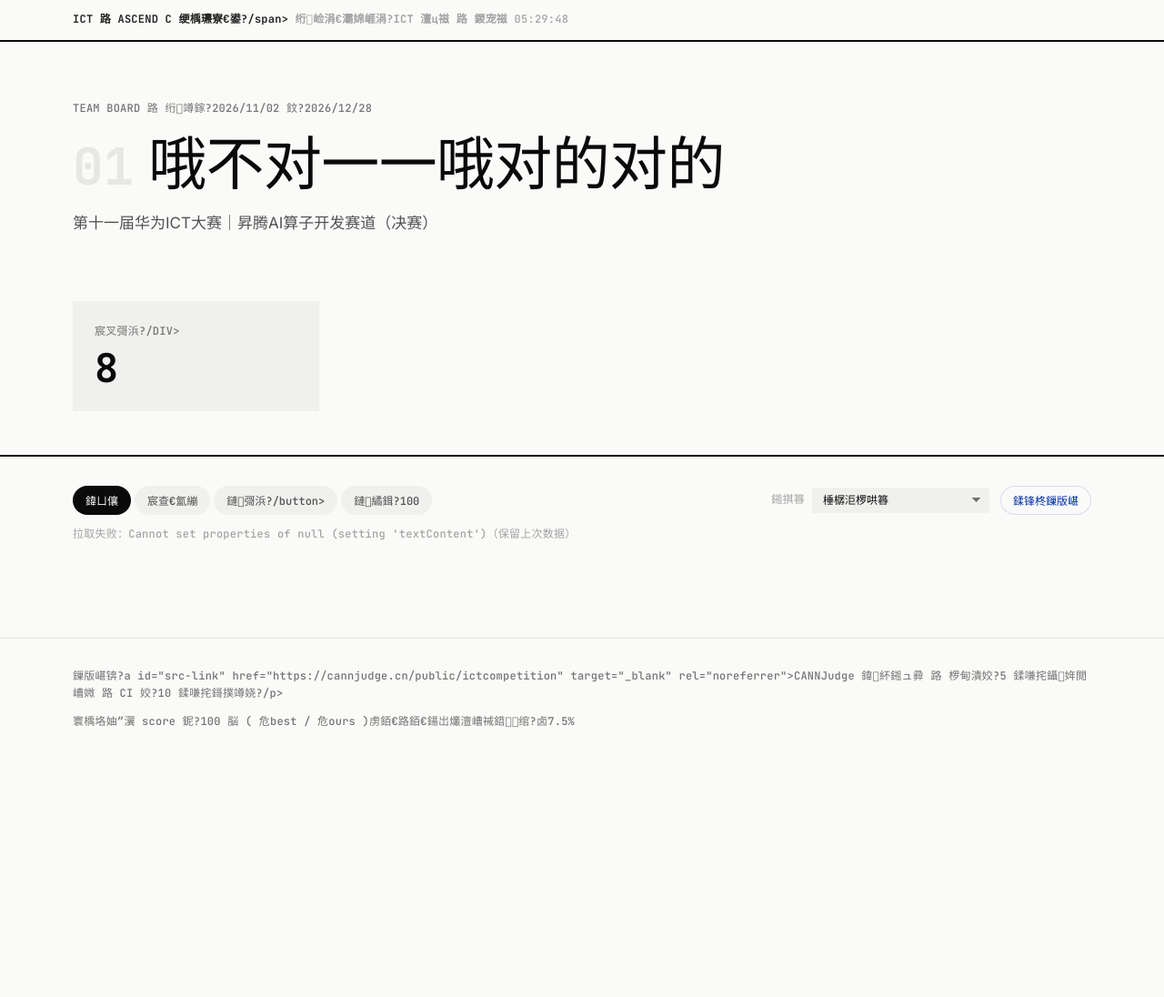
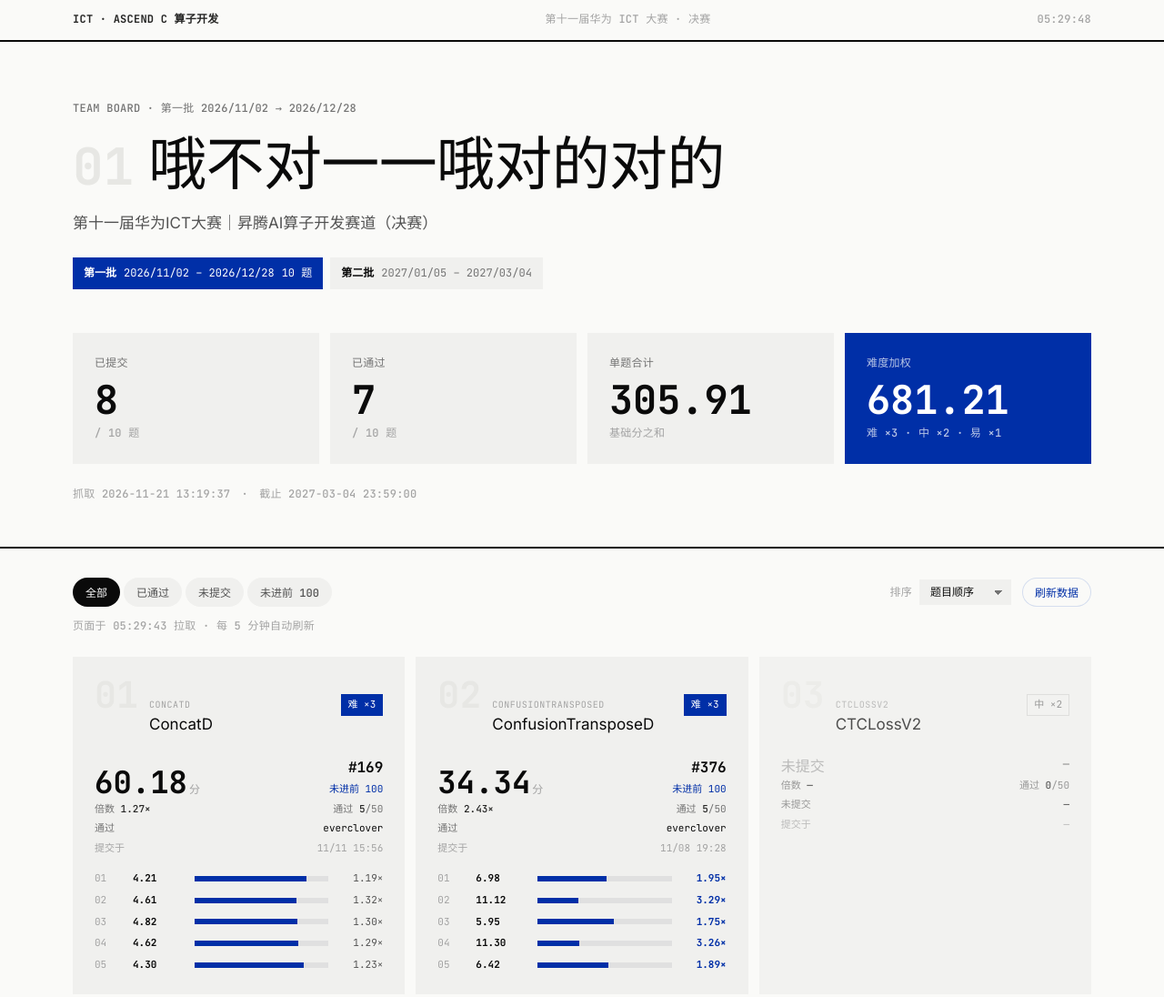
Before and after one commit to tomatorigid/ict-camp-board, a plain HTML site: page index.html in a window 1280 px wide. Shown: the top 1096 px of the page at 91% size. Before the commit the page ends 851 px from the top, so only its background shows below. Drawn offline with Linux system fonts and the light colour scheme.

Commit message:
chore: 刷新看板 2026-11-21 13:29

```diff
--- a/index.html
+++ b/index.html
@@ -3,7 +3,7 @@
 <head>
 <meta charset="utf-8">
 <meta name="viewport" content="width=device-width, initial-scale=1">
-<title>ICT 绠楀瓙寮€鍙?路 闃熶紞棰樼洰闈㈡澘</title>
+<title>ICT 算子开发 · 队伍题目面板</title>
 <link rel="preconnect" href="https://fonts.googleapis.com">
 <link rel="preconnect" href="https://fonts.gstatic.com" crossorigin>
 <link rel="stylesheet" href="https://fonts.googleapis.com/css2?family=Inter:wght@200;300;400;500;600;700;800&family=JetBrains+Mono:wght@400;500;700&display=swap">
@@ -13,43 +13,43 @@
 
 <div class="chrome">
   <div class="wrap chrome-in">
-    <span class="mono">ICT 路 ASCEND C 绠楀瓙寮€鍙?/span>
-    <span class="mono dim">绗崄涓€灞婂崕涓?ICT 澶ц禌 路 鍐宠禌</span>
-    <span class="mono dim" id="chrome-clock">鈥?/span>
+    <span class="mono">ICT · ASCEND C 算子开发</span>
+    <span class="mono dim">第十一届华为 ICT 大赛 · 决赛</span>
+    <span class="mono dim" id="chrome-clock">—</span>
   </div>
 </div>
 
 <header class="hero">
   <div class="wrap">
-    <p class="eyebrow mono">TEAM BOARD 路 绗竴鎵?2026/11/02 鈫?2026/12/28</p>
+    <p class="eyebrow mono">TEAM BOARD · 第一批 2026/11/02 → 2026/12/28</p>
     <div class="hero-line">
       <span class="hero-idx">01</span>
-      <h1 id="team-line">闃熶紞棰樼洰闈㈡澘</h1>
+      <h1 id="team-line">队伍题目面板</h1>
     </div>
-    <p class="lede" id="contest-line">绗崄涓€灞婂崕涓篒C澶ц禌锝滄槆鑵続I绠楀瓙寮€鍙戣禌閬擄紙鍐宠禌锛?/p>
+    <p class="lede" id="contest-line">第十一届华为IC大赛｜昇腾AI算子开发赛道（决赛）</p>
 
     <div class="batches" id="batch-line"></div>
 
     <div class="numbers">
       <div class="num-box">
-        <div class="num-k mono">宸叉彁浜?/div>
-        <div class="num-v" id="n-submitted">鈥?/div>
-        <div class="num-sub mono" id="n-submitted-sub">/ 10 棰?/div>
+        <div class="num-k mono">已提交</div>
+        <div class="num-v" id="n-submitted">—</div>
+        <div class="num-sub mono" id="n-submitted-sub">/ 10 题</div>
       </div>
       <div class="num-box">
-        <div class="num-k mono">宸查€氳繃</div>
-        <div class="num-v" id="n-passed">鈥?/div>
-        <div class="num-sub mono" id="n-passed-sub">/ 10 棰?/div>
+        <div class="num-k mono">已通过</div>
+        <div class="num-v" id="n-passed">—</div>
+        <div class="num-sub mono" id="n-passed-sub">/ 10 题</div>
       </div>
       <div class="num-box">
-        <div class="num-k mono">鍗曢鍚堣</div>
-        <div class="num-v" id="n-score">鈥?/div>
-        <div class="num-sub mono">鍩虹鍒嗕箣鍜?/div>
+        <div class="num-k mono">单题合计</div>
+        <div class="num-v" id="n-score">—</div>
+        <div class="num-sub mono">基础分之和</div>
       </div>
       <div class="num-box accent">
-        <div class="num-k mono">闅惧害鍔犳潈</div>
-        <div class="num-v" id="n-weighted">鈥?/div>
-        <div class="num-sub mono">闅?脳3 路 涓?脳2 路 鏄?脳1</div>
+        <div class="num-k mono">难度加权</div>
+        <div class="num-v" id="n-weighted">—</div>
+        <div class="num-sub mono">难 ×3 · 中 ×2 · 易 ×1</div>
       </div>
     </div>
     <p class="meta mono" id="meta-line"></p>
@@ -60,22 +60,22 @@
 
   <section class="toolbar">
     <div class="chips" id="filters">
-      <button class="chip on" data-filter="all">鍏ㄩ儴</button>
-      <button class="chip" data-filter="pass">宸查€氳繃</button>
-      <button class="chip" data-filter="pending">鏈彁浜?/button>
-      <button class="chip" data-filter="behind">鏈繘鍓?100</button>
+      <button class="chip on" data-filter="all">全部</button>
+      <button class="chip" data-filter="pass">已通过</button>
+      <button class="chip" data-filter="pending">未提交</button>
+      <button class="chip" data-filter="behind">未进前 100</button>
     </div>
     <div class="toolbar-right">
-      <label class="sort mono">鎺掑簭
+      <label class="sort mono">排序
         <select id="sort">
-          <option value="id">棰樼洰椤哄簭</option>
-          <option value="score">鍒嗘暟 鈫?/option>
-          <option value="rank">鍚嶆 鈫?/option>
-          <option value="gap">宸窛 鈫?/option>
-          <option value="time">鎻愪氦鏃堕棿 鈫?/option>
+          <option value="id">题目顺序</option>
+          <option value="score">分数 ↓</option>
+          <option value="rank">名次 ↑</option>
+          <option value="gap">差距 ↓</option>
+          <option value="time">提交时间 ↓</option>
         </select>
       </label>
-      <button class="chip refresh" id="btn-refresh">鍒锋柊鏁版嵁</button>
+      <button class="chip refresh" id="btn-refresh">刷新数据</button>
     </div>
     <span class="refresh-status mono" id="refresh-status"></span>
   </section>
@@ -87,10 +87,10 @@
   <section class="detail" id="detail" hidden>
     <div class="detail-head">
       <div>
-        <p class="eyebrow mono" id="detail-eyebrow">娴嬭瘯鐐规槑缁?/p>
+        <p class="eyebrow mono" id="detail-eyebrow">测试点明细</p>
         <h2 id="detail-title"></h2>
       </div>
-      <button class="close" id="detail-close" aria-label="鍏抽棴">鍏抽棴</button>
+      <button class="close" id="detail-close" aria-label="关闭">关闭</button>
     </div>
     <div id="detail-body"></div>
   </section>
@@ -98,8 +98,8 @@
 
 <footer class="foot">
   <div class="wrap foot-in">
-    <p class="mono">鏁版嵁锛?a id="src-link" href="https://cannjudge.cn/public/ictcompetition" target="_blank" rel="noreferrer">CANNJudge 鍏紑鎺ュ彛</a> 路 椤甸潰姣?5 鍒嗛挓鑷姩閲嶆媺 路 CI 姣?10 鍒嗛挓鎶撲竴娆?/p>
-    <p class="mono dim">寰楀垎妯″瀷 score 鈮?100 脳 ( 危best / 危ours )虏銆€路銆€鍚岀爜澶嶆祴鍣０绾?卤7.5%</p>
+    <p class="mono">数据：<a id="src-link" href="https://cannjudge.cn/public/ictcompetition" target="_blank" rel="noreferrer">CANNJudge 公开接口</a> · 页面每 5 分钟自动重拉 · CI 每 10 分钟抓一次</p>
+    <p class="mono dim">得分模型 score ≈ 100 × ( Σbest / Σours )²　·　同码复测噪声约 ±7.5%</p>
   </div>
 </footer>
 
```
